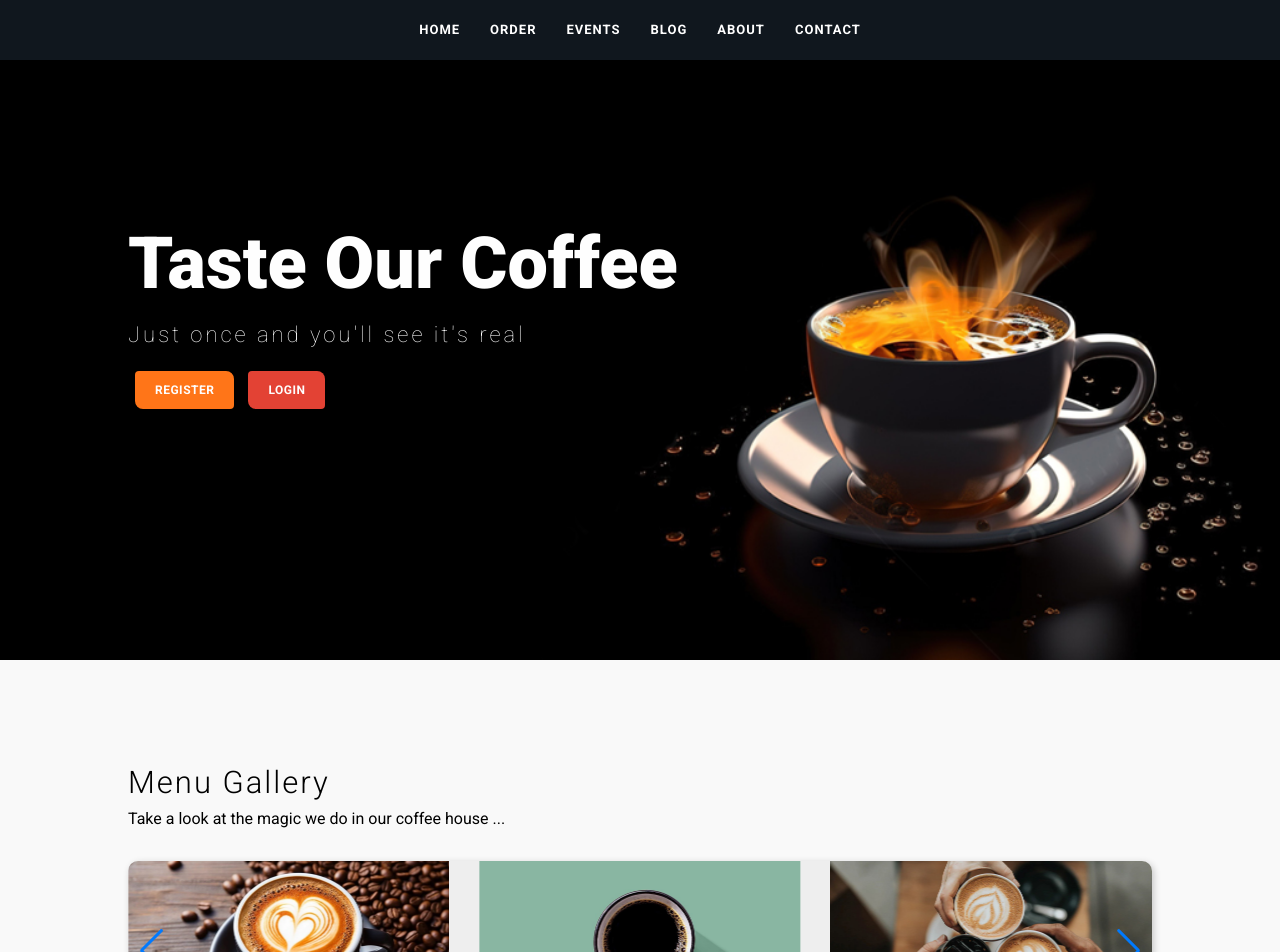
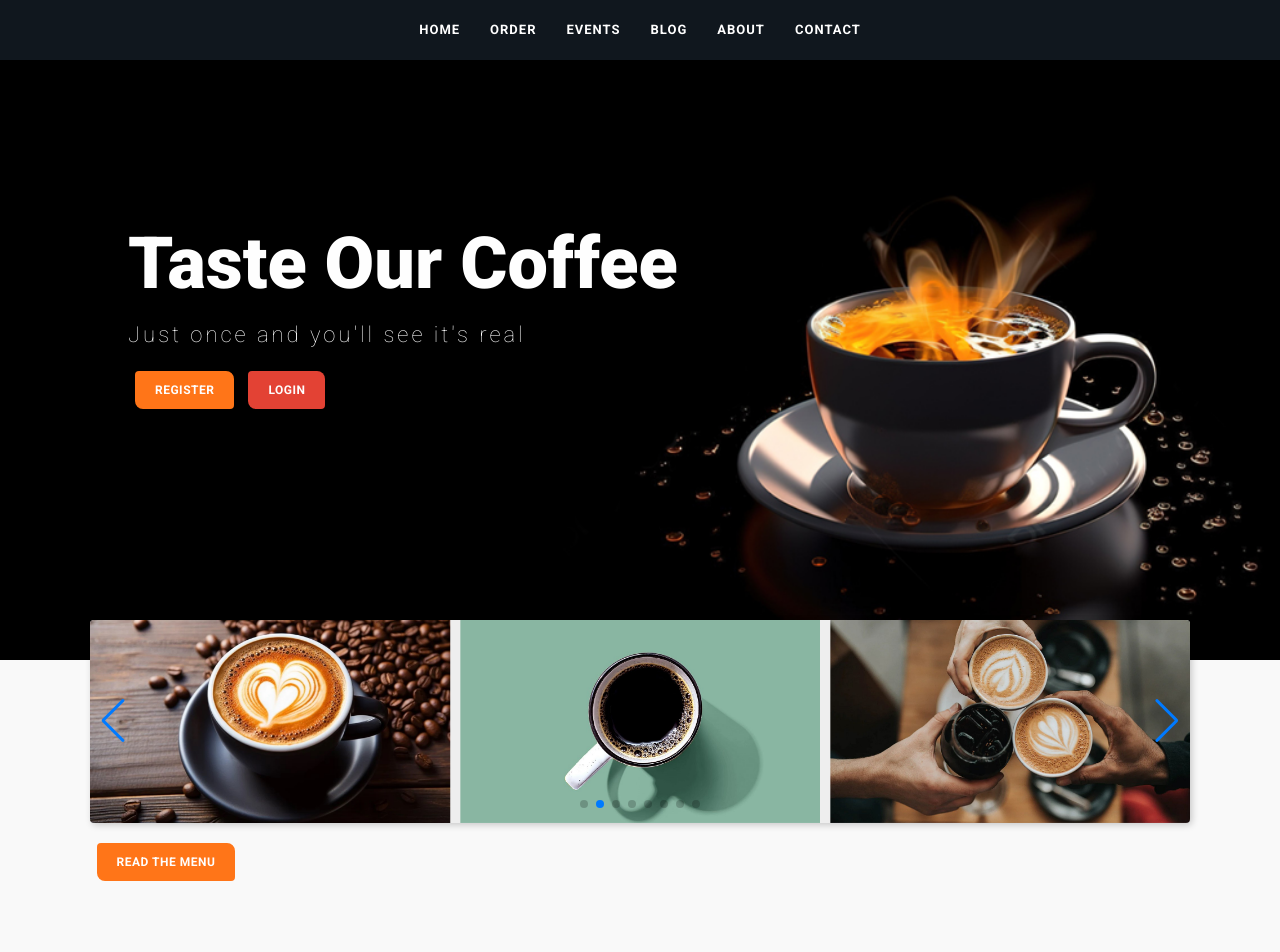
Before and after one commit to behnamhamidi1991/coffeehouse, a Next.js app: page / in a window 1280 px wide. Shown: the top 952 px of the page. Built offline with nearby package versions, Linux system fonts and the light colour scheme.

Commit message:
Final commit

```diff
--- a/app/components/Slider/Slider.jsx
+++ b/app/components/Slider/Slider.jsx
@@ -26,10 +26,8 @@ import { Autoplay, Pagination, Navigation } from "swiper/modules";
 export default function Slider() {
   return (
     <div className={styles.container}>
-      <h2>Menu Gallery</h2>
-      <p>Take a look at the magic we do in our coffee house ...</p>
       <Swiper
-        spaceBetween={30}
+        spaceBetween={10}
         loop={true}
         slidesPerView={3}
         centeredSlides={true}
--- a/app/components/Slider/slider.module.css
+++ b/app/components/Slider/slider.module.css
@@ -1,6 +1,6 @@
 .container {
-  padding: 0 10%;
-  margin: 100px 0;
+  padding: 0 7%;
+  margin: -40px 0;
 }
 
 .container h2 {
@@ -15,8 +15,8 @@
 
 .slider {
   background-color: rgb(238, 238, 238);
-  padding: 10px 20px;
-  border-radius: 10px;
+  padding: 10px;
+  border-radius: 4px;
   box-shadow: 2px 2px 7px rgba(0, 0, 0, 0.2);
 }
 
```
